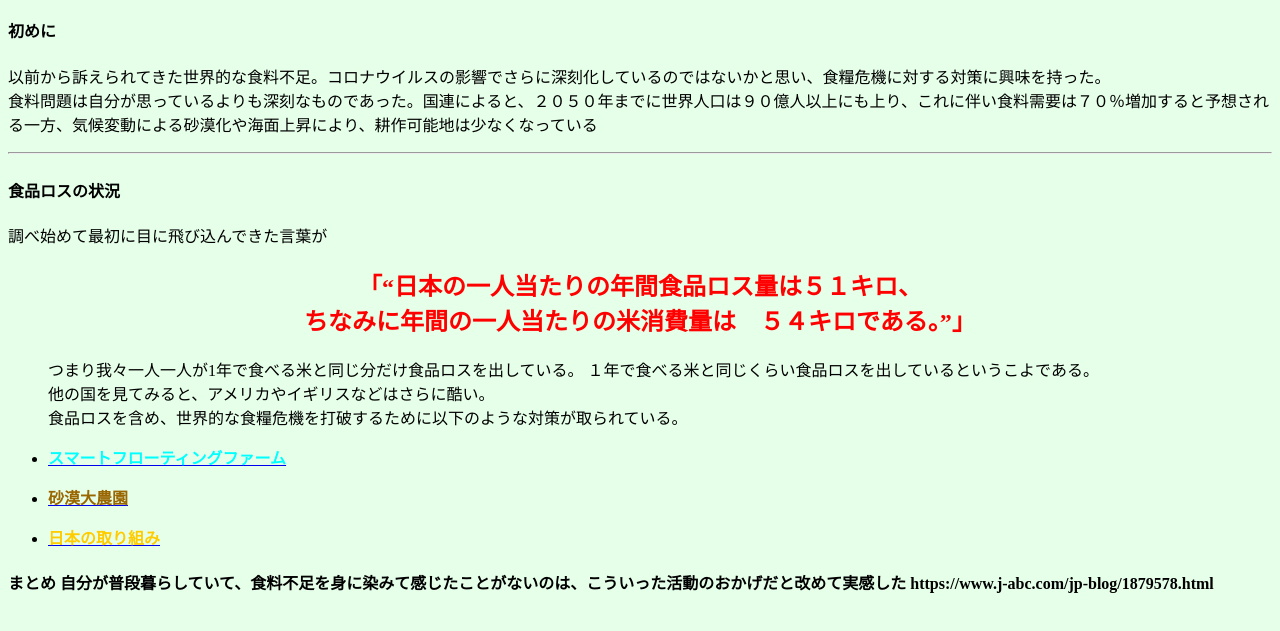
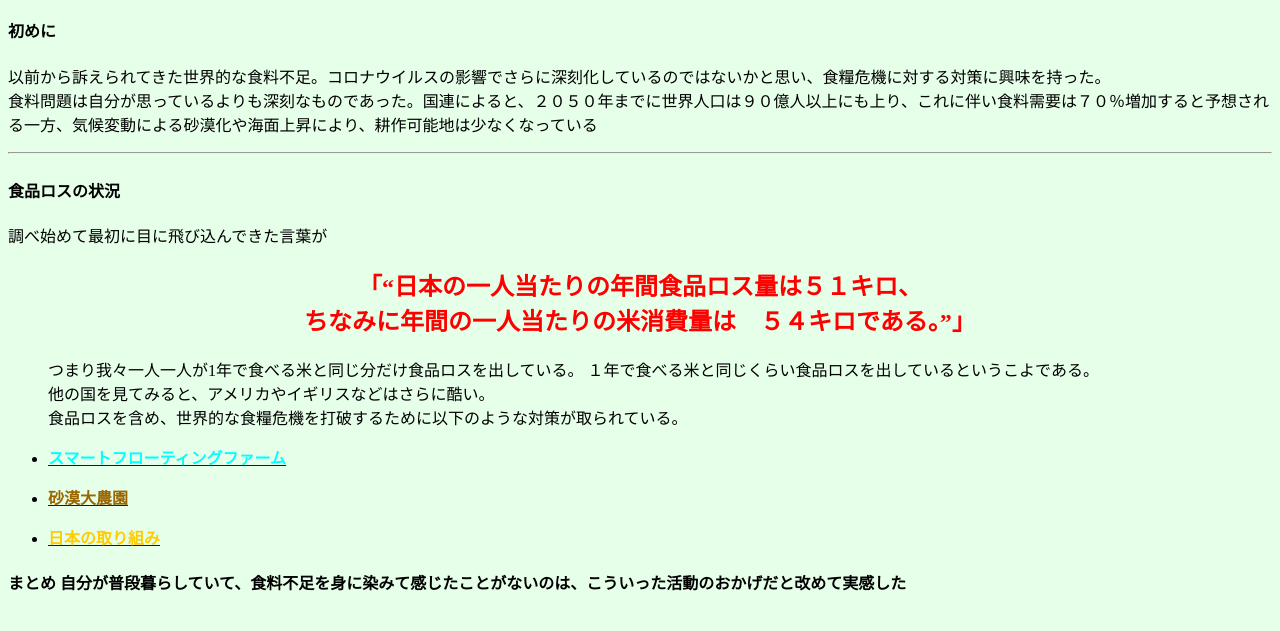
Before and after one commit to myuseru2013/myuseru2013.github.io, a plain HTML site: page cl2020.html in a window 1280 px wide. Shown: the part 57-688 px from the top of the page. Drawn offline with Linux system fonts and the light colour scheme.

Commit message:
Update cl2020.html

```diff
--- a/cl2020.html
+++ b/cl2020.html
@@ -22,5 +22,3 @@
 <h4>まとめ</p4>
 
 自分が普段暮らしていて、食料不足を身に染みて感じたことがないのは、こういった活動のおかげだと改めて実感した
-
-https://www.j-abc.com/jp-blog/1879578.html
```
